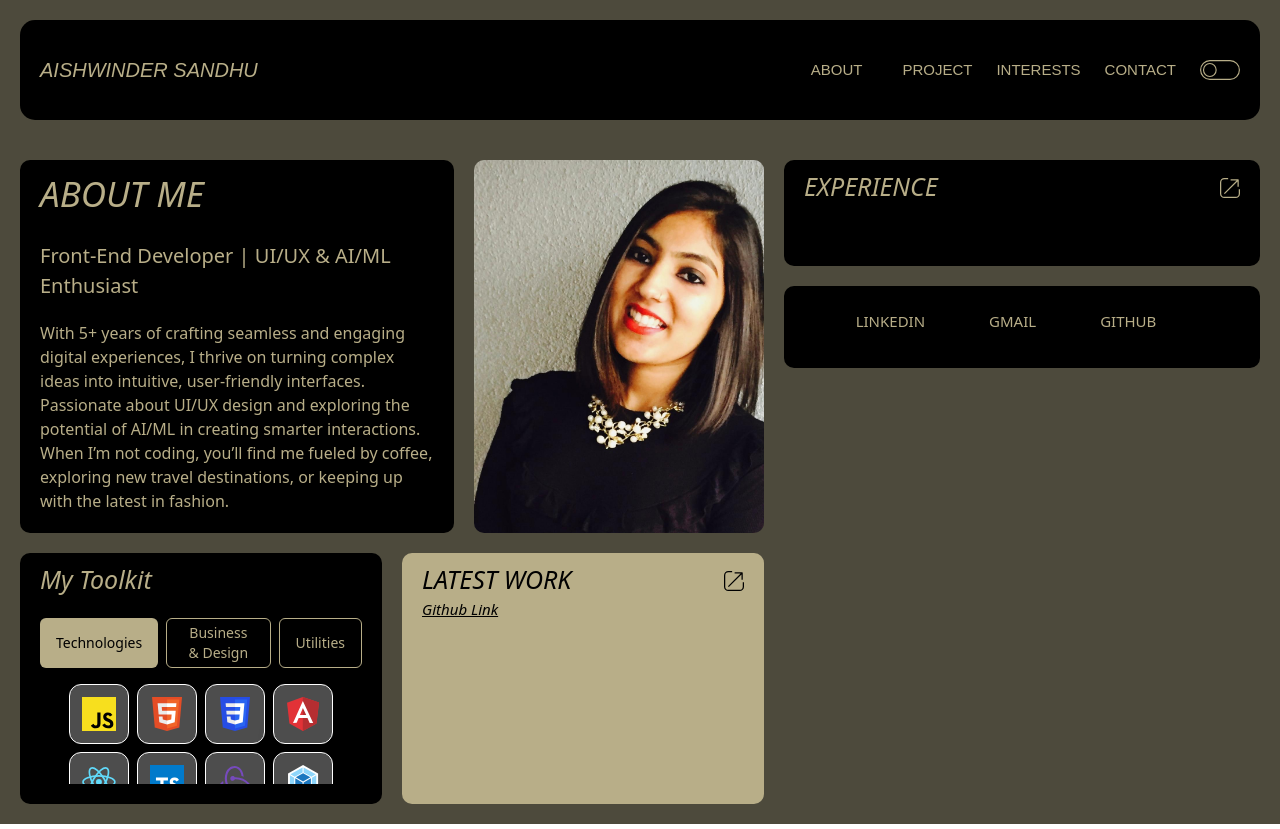
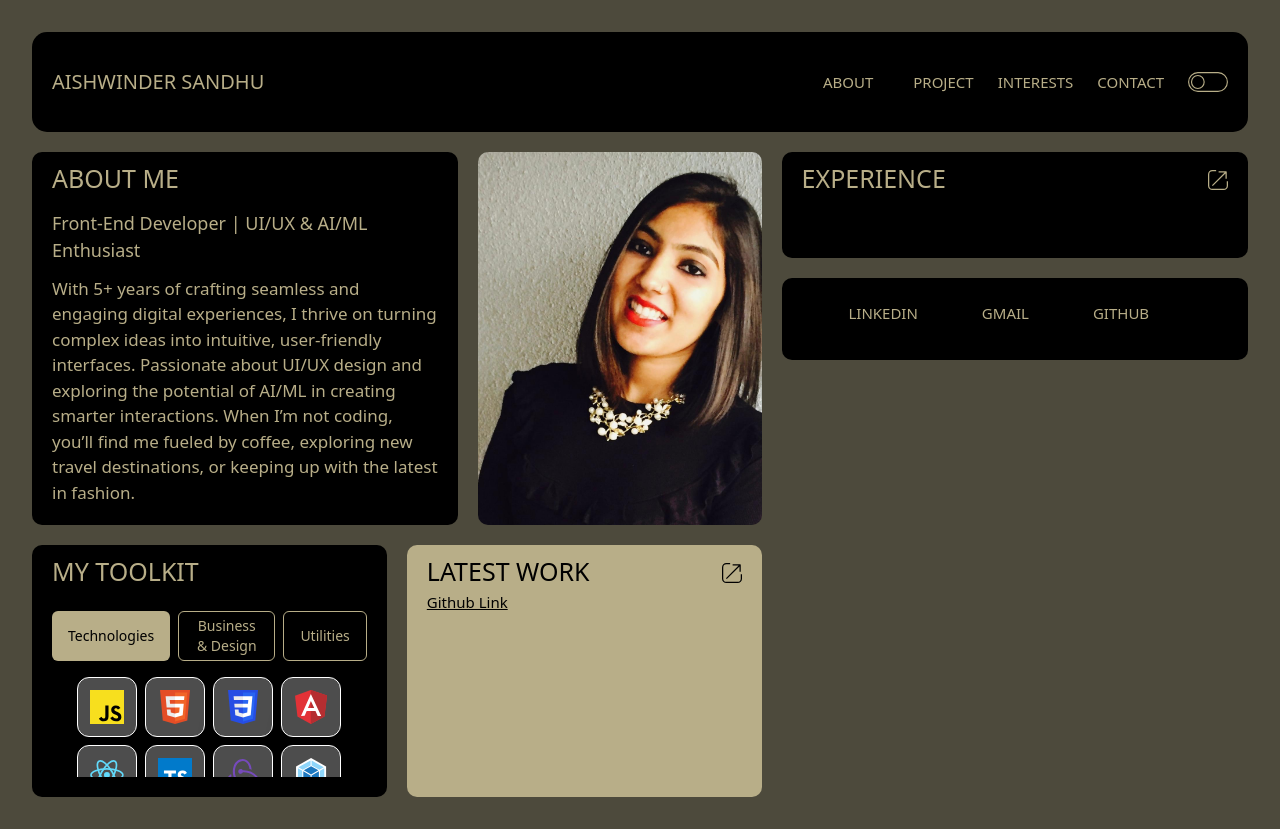
Before and after one commit to aishwindersandhu/portfolio, a React (Vite) app: page / in a window 1280 px wide. Built offline with nearby package versions, Linux system fonts and the light colour scheme.

Commit message:
UI tweaks

```diff
--- a/src/App.tsx
+++ b/src/App.tsx
@@ -14,7 +14,7 @@ export default function App() {
       <div className="font-sans">
         <div className={styles.body}>
           <Header></Header>
-          <div className="flex flex-row mt-10" style={{ height: 'auto' }}>
+          <div className="flex flex-row mt-5" style={{ height: 'auto' }}>
             <LayoutComponent
             ></LayoutComponent>
             <div>
--- a/src/components/About.tsx
+++ b/src/components/About.tsx
@@ -10,10 +10,10 @@ export const About = () => {
   return (
     <React.Fragment>
       <section className={styles.sectionClass}>
-         <div className="mb-5 about-me-header">ABOUT ME</div>
+         <div className="about-me-header">ABOUT ME</div>
           <div>
-            <p style={{fontSize:'20px'}}>Front-End Developer | UI/UX & AI/ML Enthusiast</p>
-            <p className="mt-5">With 5+ years of crafting seamless and engaging digital experiences, I thrive on turning complex ideas into intuitive, user-friendly interfaces. Passionate about UI/UX design and exploring the potential of AI/ML in creating smarter interactions. When I’m not coding, you’ll find me fueled by coffee, exploring new travel destinations, or keeping up with the latest in fashion.</p>
+            <p className="py-3"style={{fontSize:'18px',fontWeight:'400'}}>Front-End Developer | UI/UX & AI/ML Enthusiast</p>
+            <p style={{fontWeight:'100',fontSize:'17px'}}>With 5+ years of crafting seamless and engaging digital experiences, I thrive on turning complex ideas into intuitive, user-friendly interfaces. Passionate about UI/UX design and exploring the potential of AI/ML in creating smarter interactions. When I’m not coding, you’ll find me fueled by coffee, exploring new travel destinations, or keeping up with the latest in fashion.</p>
           </div>
       </section>
     </React.Fragment>
--- a/src/components/TechStack.tsx
+++ b/src/components/TechStack.tsx
@@ -12,7 +12,7 @@ export const TechStack = () => {
   return (
     <React.Fragment>
       <section className={styles.techSectionClass}>
-        <div className="mb-5 tech-stack-title">My Toolkit</div>
+        <div className="mb-5 tech-stack-title">MY TOOLKIT</div>
         <StackTabs></StackTabs>
       </section>
     </React.Fragment>
--- a/src/index.css
+++ b/src/index.css
@@ -3,45 +3,57 @@
 @tailwind utilities;
 
 /* Custom fonts and styles can go here */
-.body-div-dark{
+.body-div-dark {
     background-color: rgb(77, 74, 60);
     color: rgb(184, 174, 136);
     width: 100%;
-    padding: 20px;
+    height: max-content;
+    padding: 2rem;
 }
-.body-div-light{
-    background-color:#fff;
-    color:#000;
+
+.body-div-light {
+    background-color: #fff;
+    color: #000;
     width: 100%;
-    padding: 20px;
+    height: max-content;
+    padding: 2rem;
 }
+
 .custom-scrollbar::-webkit-scrollbar {
-  width: 8px; /* width of the scrollbar */
+    width: 8px;
+    /* width of the scrollbar */
 }
 
 .custom-scrollbar-dark::-webkit-scrollbar-track {
-  background:  #B8AE88; /* background of the track */
+    background: #B8AE88;
+    /* background of the track */
     border-radius: 8px;
 }
 
 .custom-scrollbar-dark::-webkit-scrollbar-thumb {
-  background-color: #000; /* color of the thumb */
+    background-color: #000;
+    /* color of the thumb */
     border-radius: 8px;
-  border: 0.5px solid #B8AE88; /* optional border around thumb */
+    border: 0.5px solid #B8AE88;
+    /* optional border around thumb */
 }
 
 .custom-scrollbar-light::-webkit-scrollbar-thumb:hover {
     cursor: pointer;
 }
+
 .custom-scrollbar-light::-webkit-scrollbar-track {
-  background:  #B8AE88; /* background of the track */
+    background: #000;
+    /* background of the track */
     border-radius: 8px;
 }
 
 .custom-scrollbar-light::-webkit-scrollbar-thumb {
-  background-color: #000; /* color of the thumb */
+    background-color: #B8AE88;
+    /* color of the thumb */
     border-radius: 8px;
-  border: 0.5px solid #B8AE88; /* optional border around thumb */
+    border: 0.5px solid #000;
+    /* optional border around thumb */
 }
 
 .custom-scrollbar-light::-webkit-scrollbar-thumb:hover {
--- a/src/styles/about.css
+++ b/src/styles/about.css
@@ -13,9 +13,8 @@
 }
 
 .about-me-header {
-  font-size: 35px;
-  font-style: italic;
-  font-weight: 400;
+    font-size: 25px;
+    font-weight: 300;
 }
 
 .about-image-wrapper {
--- a/src/styles/header.css
+++ b/src/styles/header.css
@@ -2,7 +2,6 @@
   display: flex;
   justify-content: space-between;
   align-items: center;
-  font-family: sans-serif;
   font-size: 20px;
   padding: 1rem 1.25rem;
   border-radius: 15px;
@@ -15,8 +14,8 @@
   background-color: rgb(184, 174, 136);
 }
 .header-name {
-  font-size: 20px;
-  font-style: italic;
+    font-size: 20px;
+    font-weight: 300;
 }
 .header-nav {
   font-size: 15px;
--- a/src/styles/techStack.css
+++ b/src/styles/techStack.css
@@ -4,5 +4,5 @@
 }
 .tech-stack-title{
   font-size: 25px;
-  font-style: italic;
+  font-weight: 300;
 }
```
Lines whose indentation alone changed are shown as unchanged.
